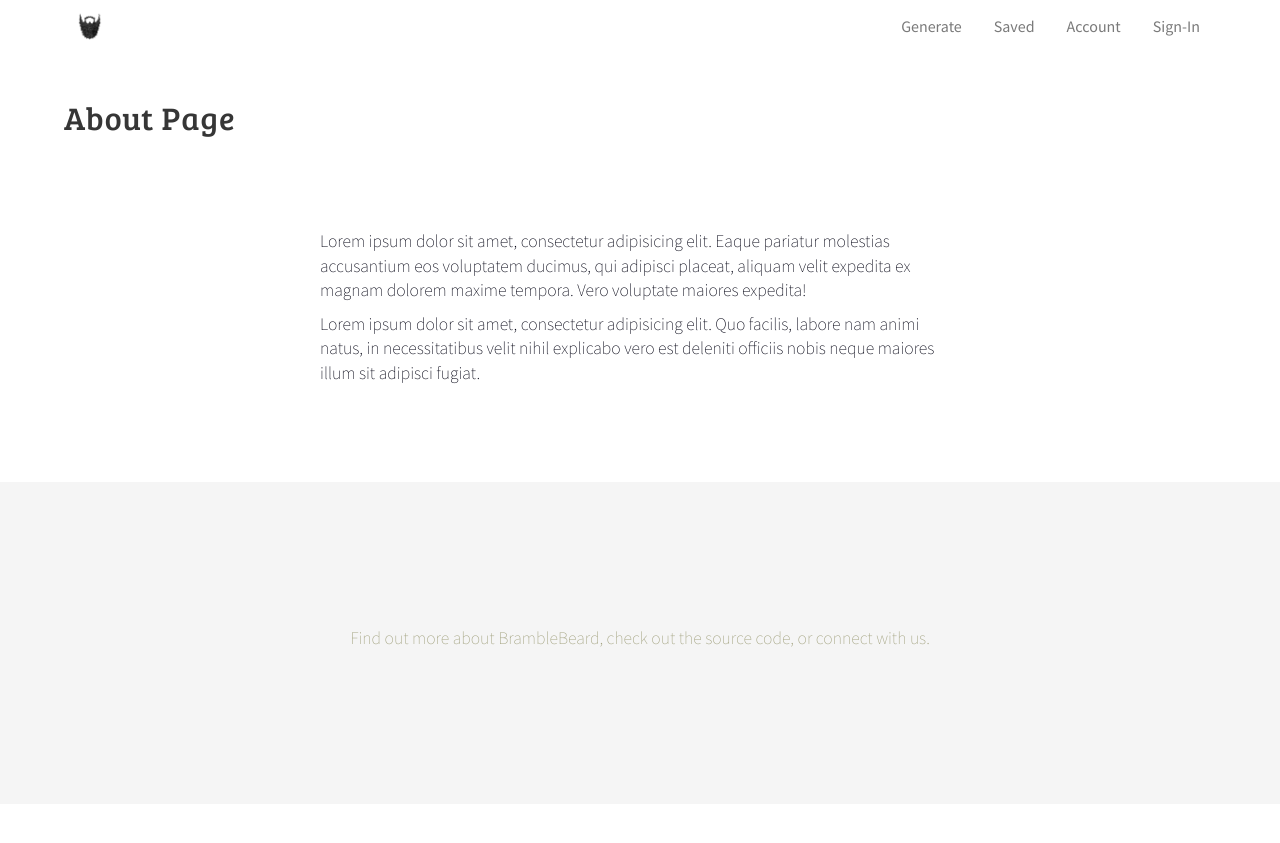
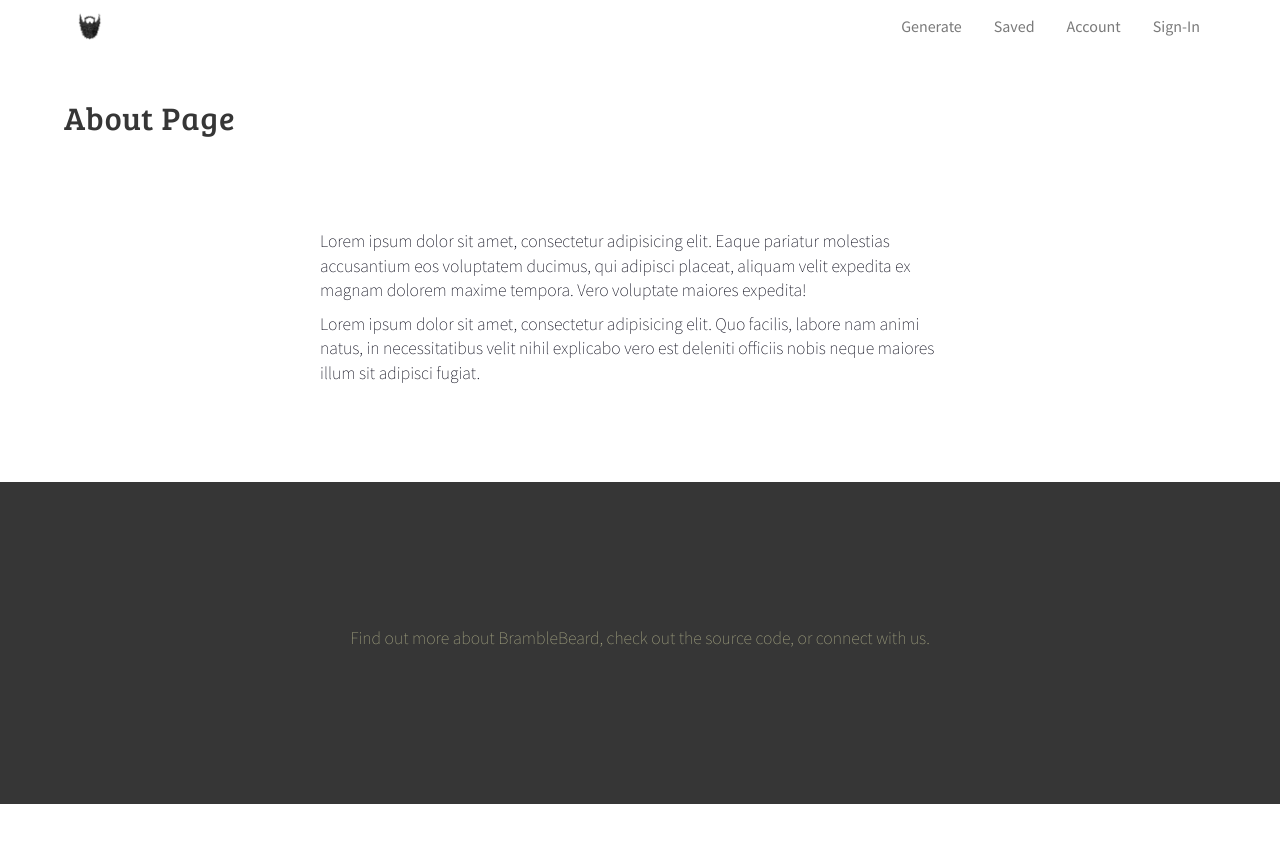
Before and after one commit to BrambleBeard/bramblebeard.github.io, a Jekyll site: the page built from about.html, in a window 1280 px wide. Shown: the top 843 px of the page. Built offline with Jekyll 4.4.1, drawn with Linux system fonts in a browser that asks for light colours.

Commit message:
e/htm Minor footer change

```diff
--- a/_includes/framing/footer.html
+++ b/_includes/framing/footer.html
@@ -1,4 +1,4 @@
-<footer class="hero is-light is-medium">
+<footer class="hero is-dark is-medium">
     <div class="hero-body">
         <div class="container">
             <div class="content has-text-centered">
```
